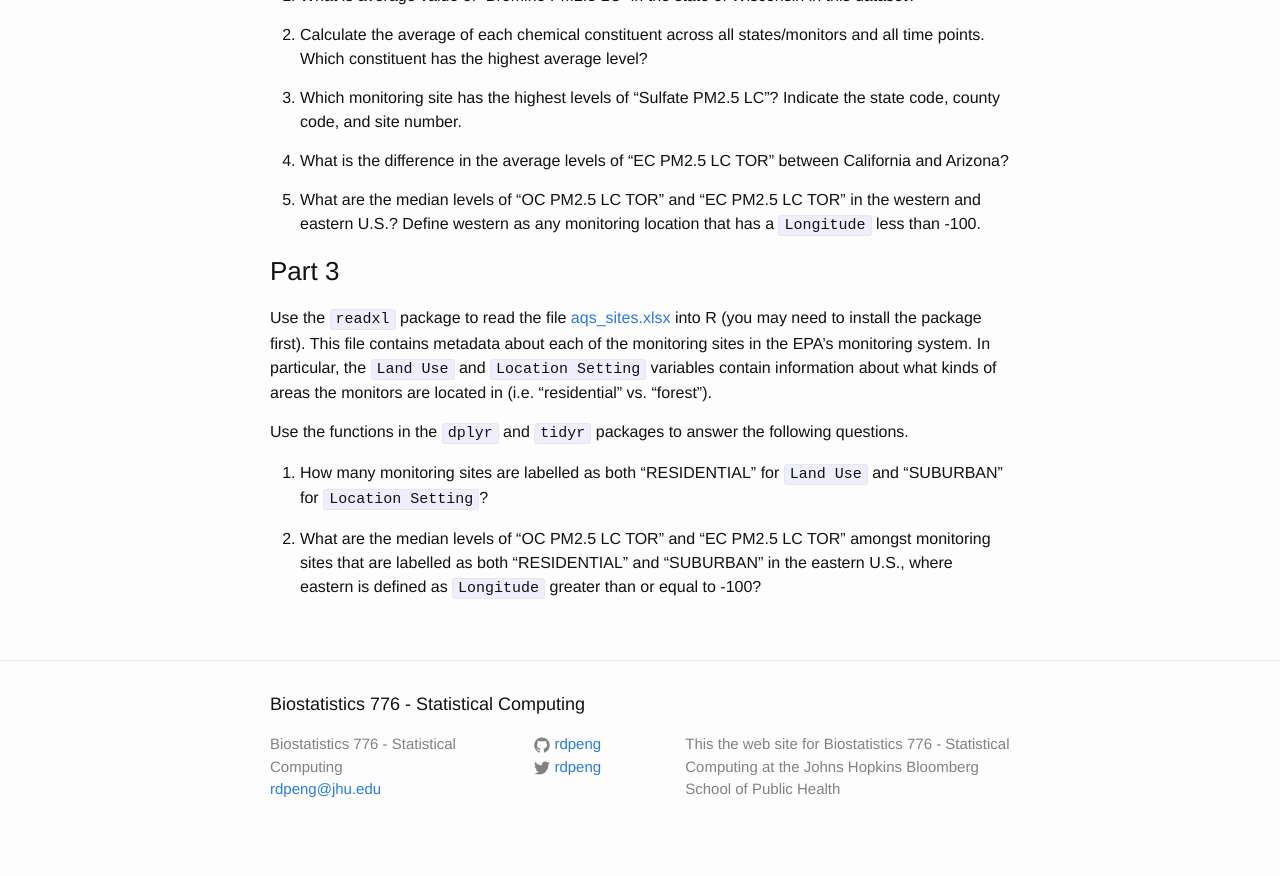
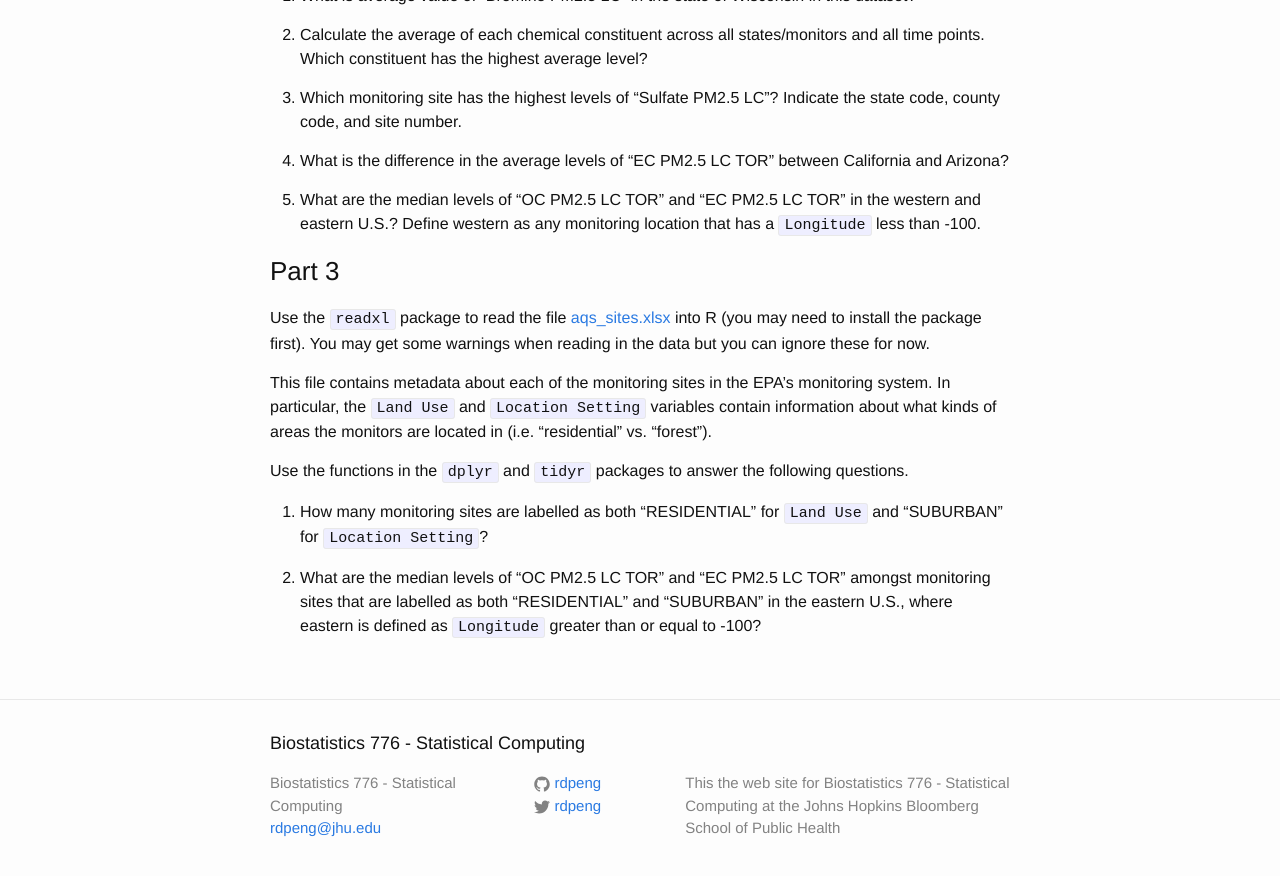
Before and after one commit to Max201510/Biostat776, a Jekyll site: the page built from homework.md, in a window 1280 px wide and 900 px high, scrolled down 3017 px. Shown: the top 876 px of the window. Built offline with Jekyll 4.4.1, drawn with Linux system fonts in a browser that asks for light colours.

Commit message:
Add note about warnings

```diff
--- a/homework.md
+++ b/homework.md
@@ -143,7 +143,15 @@ Use the functions in the `dplyr` package to answer the following questions:
 
 ### Part 3
 
-Use the `readxl` package to read the file [aqs_sites.xlsx](../data/aqs_sites.xlsx) into R (you may need to install the package first). This file contains metadata about each of the monitoring sites in the EPA's monitoring system. In particular, the `Land Use` and `Location Setting` variables contain information about what kinds of areas the monitors are located in (i.e. "residential" vs. "forest").
+Use the `readxl` package to read the file
+[aqs_sites.xlsx](../data/aqs_sites.xlsx) into R (you may need to
+install the package first). You may get some warnings when reading in the data but you can ignore these for now.
+
+This file contains metadata about each of
+the monitoring sites in the EPA's monitoring system. In particular,
+the `Land Use` and `Location Setting` variables contain information
+about what kinds of areas the monitors are located in
+(i.e. "residential" vs. "forest").
 
 Use the functions in the `dplyr` and `tidyr` packages to answer the following questions.
 
```
